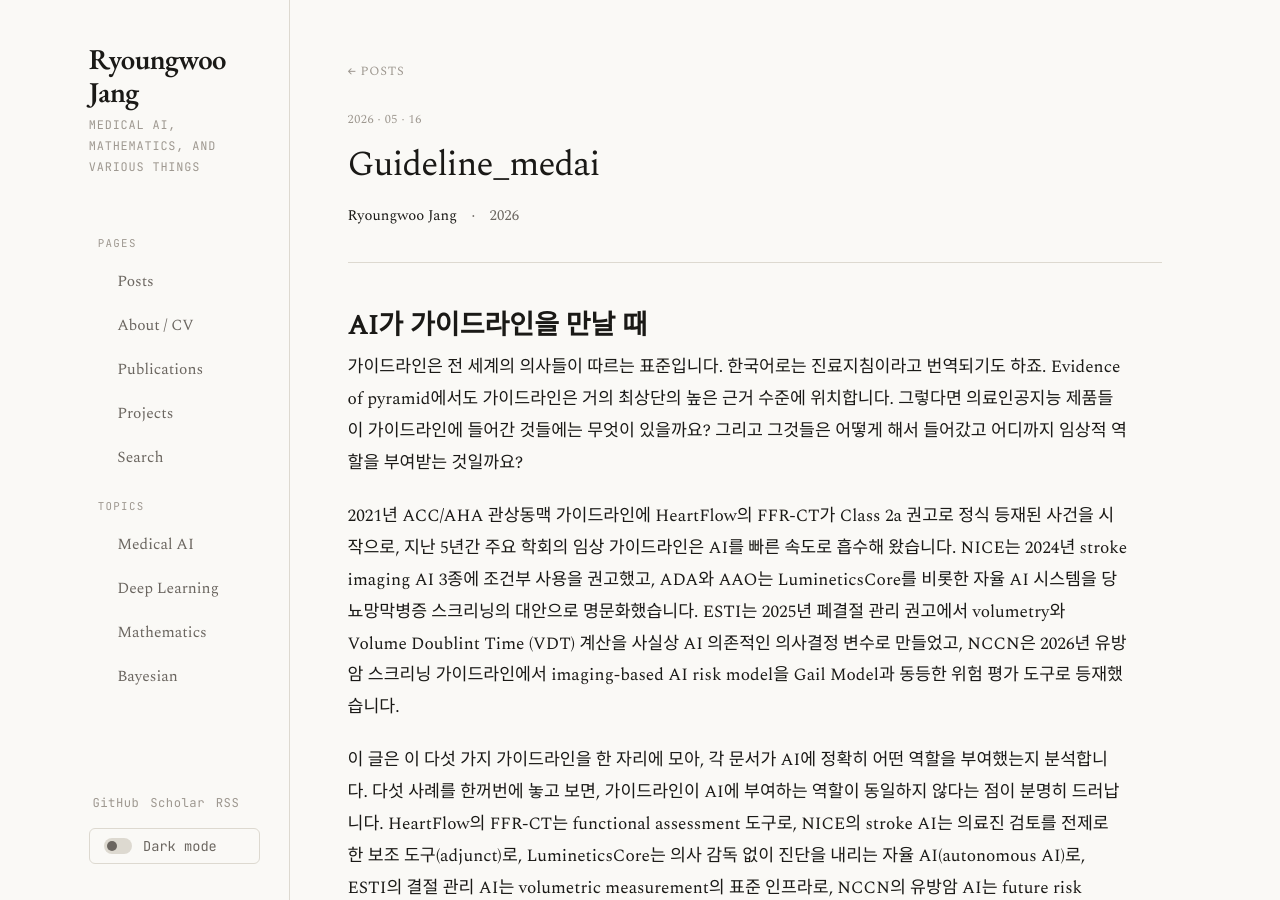
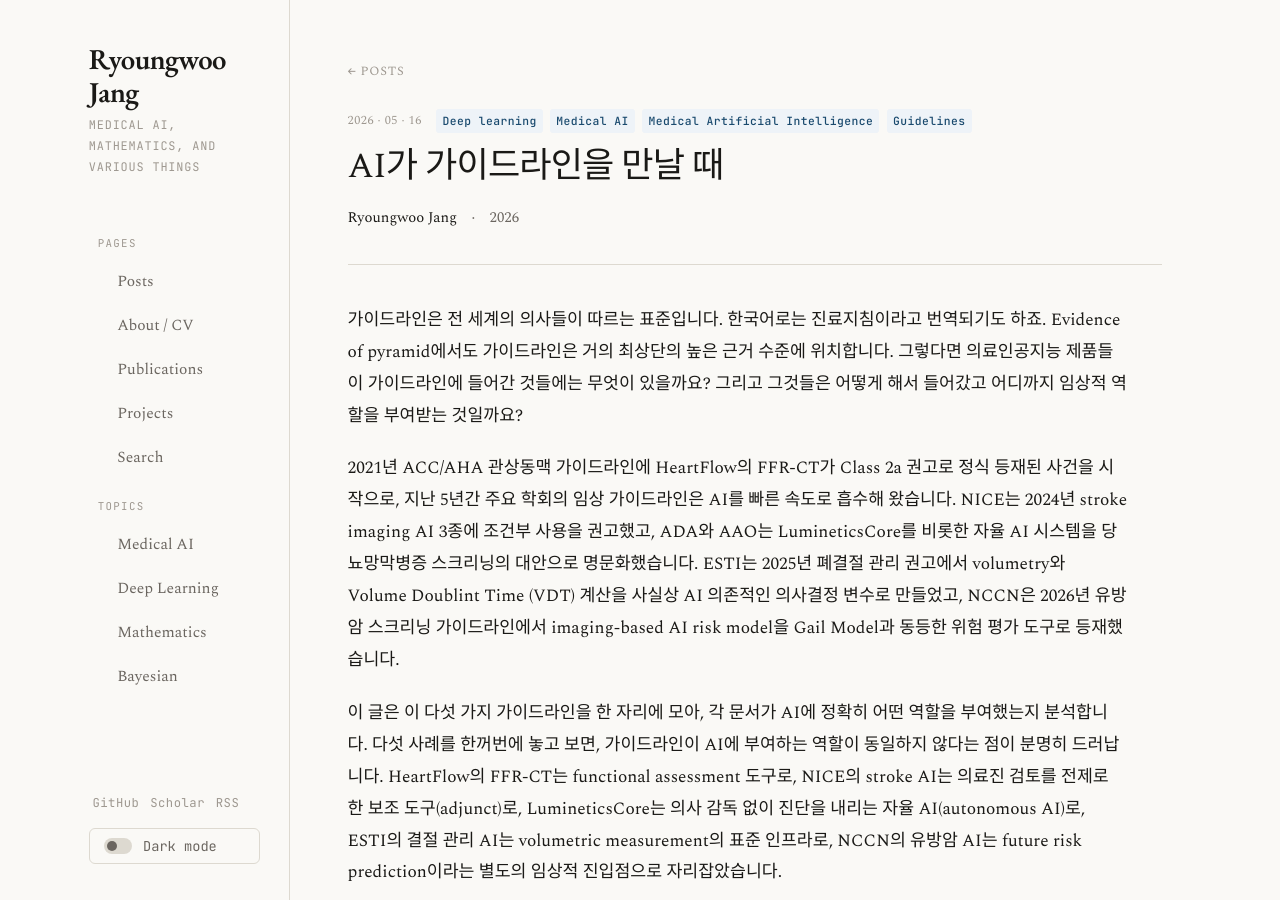
Before and after one commit to jryoungw/jryoungw.github.io, a Jekyll site: the page built from _posts/2026-05-16-Guideline_MedAI.md, in a window 1280 px wide and 900 px high. Built offline with Jekyll 4.4.1, drawn with Linux system fonts in a browser that asks for light colours; nearby versions of some CDN libraries; comment, search, counter and statistics services are not loaded.

Commit message:
Update 2026-05-16-Guideline_MedAI.md

```diff
--- a/_posts/2026-05-16-Guideline_MedAI.md
+++ b/_posts/2026-05-16-Guideline_MedAI.md
@@ -1,4 +1,13 @@
-# AI가 가이드라인을 만날 때
+---
+title: "AI가 가이드라인을 만날 때"
+date: 2026-05-16
+tags:
+  - Deep learning
+  - Medical AI
+  - Medical Artificial Intelligence
+  - Guidelines
+use_math: true
+---
 
 가이드라인은 전 세계의 의사들이 따르는 표준입니다. 한국어로는 진료지침이라고 번역되기도 하죠. Evidence of pyramid에서도 가이드라인은 거의 최상단의 높은 근거 수준에 위치합니다. 그렇다면 의료인공지능 제품들이 가이드라인에 들어간 것들에는 무엇이 있을까요? 그리고 그것들은 어떻게 해서 들어갔고 어디까지 임상적 역할을 부여받는 것일까요?
 
```
